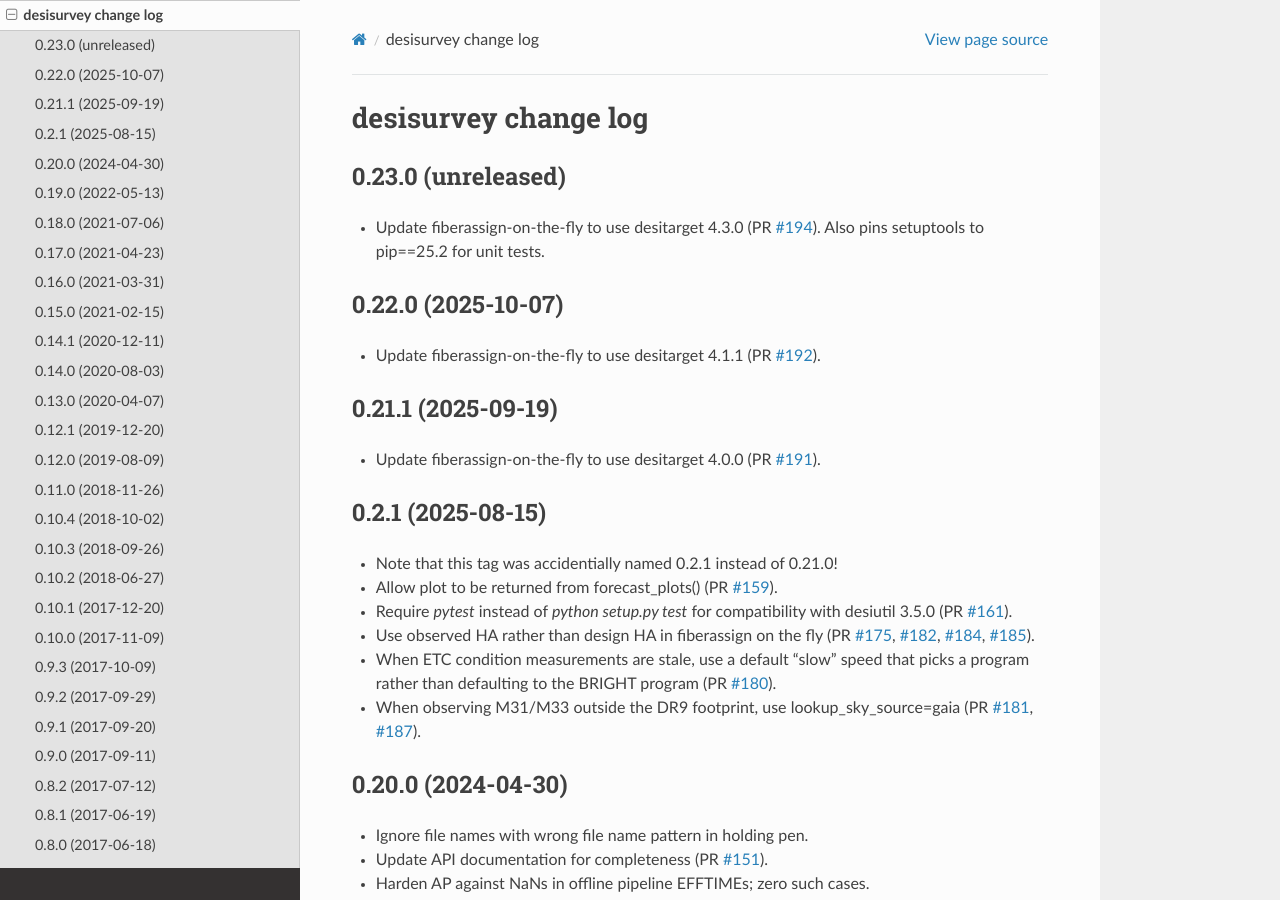
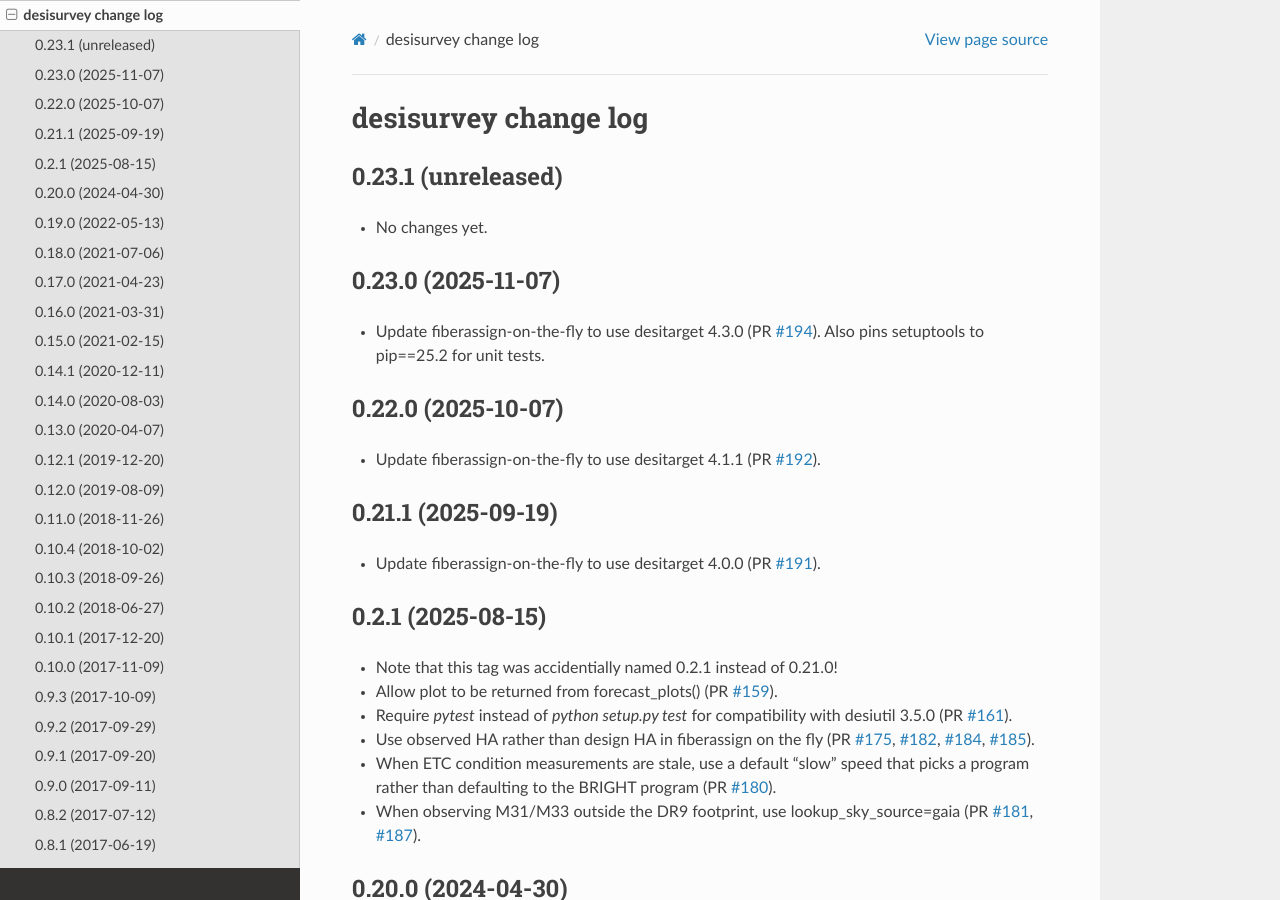
Before and after one commit to desihub/desisurvey, a Sphinx documentation site: the page built from doc/changes.rst, in a window 1280 px wide and 900 px high. Built offline with Sphinx 7.4.7 and the Read the Docs theme 3.1.0, drawn with Linux system fonts in a browser that asks for light colours.

Commit message:
update release notes and version for desisurvey/0.23.0

```diff
--- a/doc/changes.rst
+++ b/doc/changes.rst
@@ -2,7 +2,12 @@
 desisurvey change log
 =====================
 
-0.23.0 (unreleased)
+0.23.1 (unreleased)
+-------------------
+
+* No changes yet.
+
+0.23.0 (2025-11-07)
 -------------------
 
 * Update fiberassign-on-the-fly to use desitarget 4.3.0 (PR `#194`_).
--- a/py/desisurvey/_version.py
+++ b/py/desisurvey/_version.py
@@ -1 +1 @@
-__version__ = '0.22.0.dev1259'
+__version__ = '0.23.0'
```
